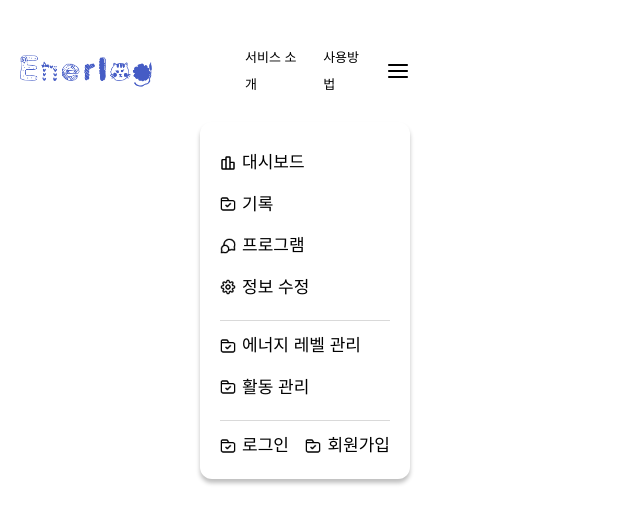
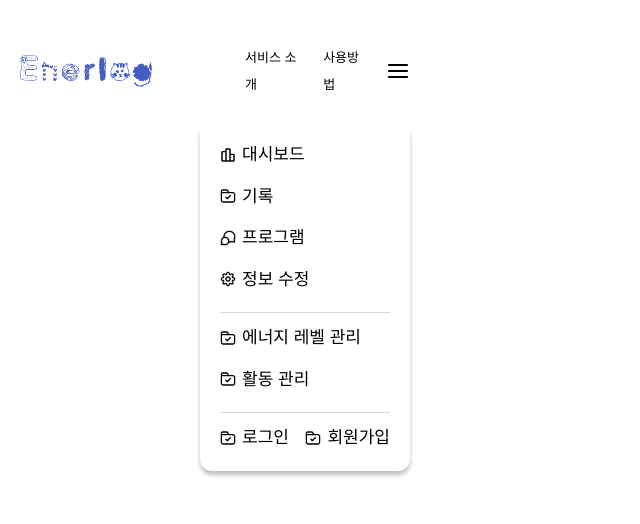
Before and after one commit to songye38/Enerlog, a React (Vite) app in the folder frontend/: page /profile in a window 1280 px wide. Both pictures are taken after a click on the picture 398 px from the left and 71 px from the top of the page. Shown: the top 524 px of the page, without its empty margins (0-640 px from the left). Built offline with nearby package versions, Linux system fonts and the light colour scheme; no server answers.

Commit message:
UPDATE 패딩 변경

```diff
--- a/frontend/src/components/Menu/HomeMenu.tsx
+++ b/frontend/src/components/Menu/HomeMenu.tsx
@@ -28,7 +28,7 @@ export default function HomeMenu({ onNavigate }: HomeMenuProps) {
     ];
 
     return (
-        <div style={{ width: '210px', padding: '28px 20px 20px 20px', background: 'white', boxShadow: '0px 4px 4px rgba(0,0,0,0.25)', borderRadius: 12, display: 'flex', flexDirection: 'column', gap: 12 }}>
+        <div style={{ width: '210px', padding: '20px 20px 20px 20px', background: 'white', boxShadow: '0px 4px 4px rgba(0,0,0,0.25)', borderRadius: 12, display: 'flex', flexDirection: 'column', gap: 12 }}>
 
             {/* 메뉴 항목 */}
             <div style={{ borderBottom: '1px solid #D9D9D9', display: 'flex', flexDirection: 'column', gap: 16, paddingBottom: 20 }}>
```
